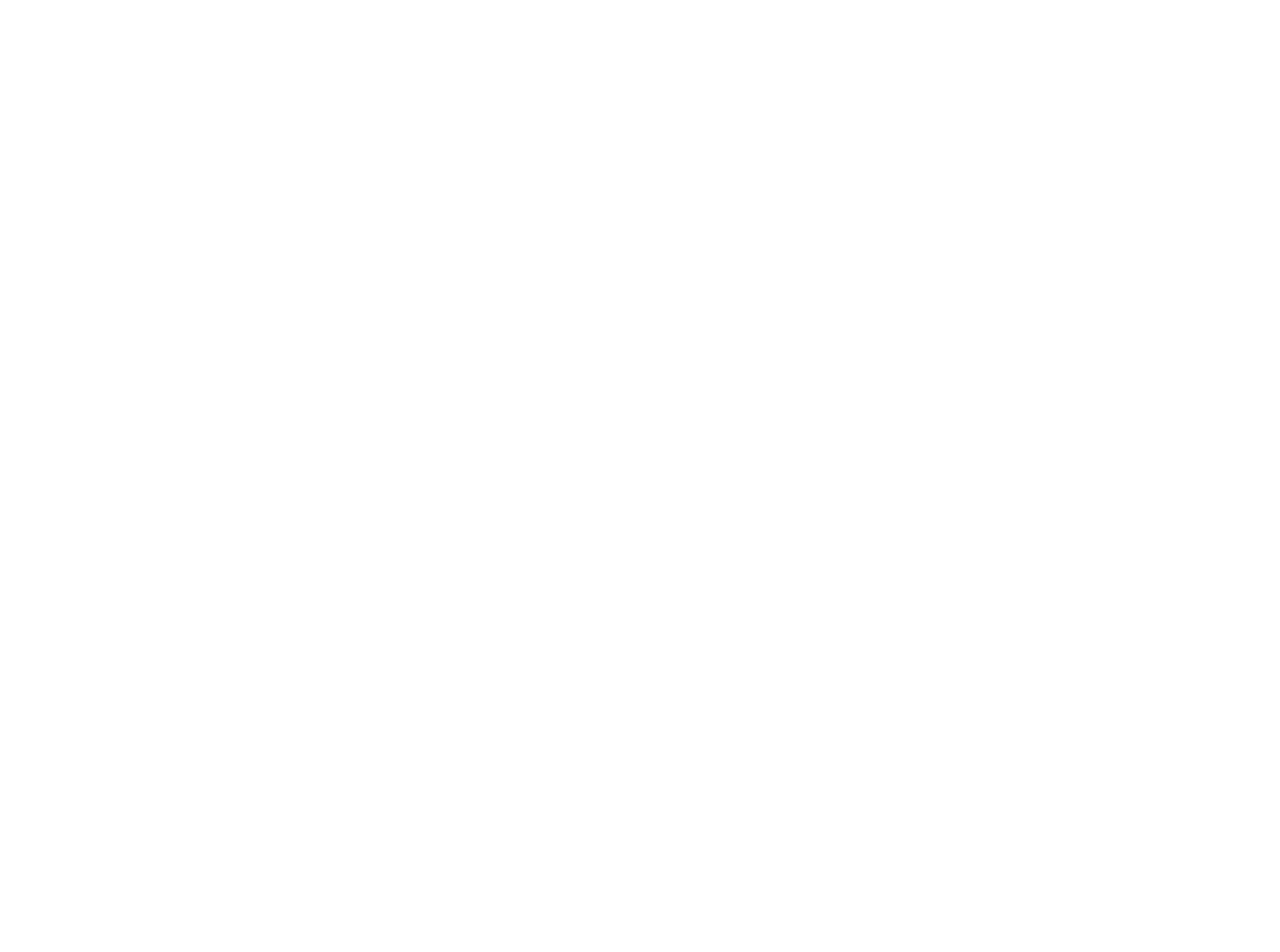
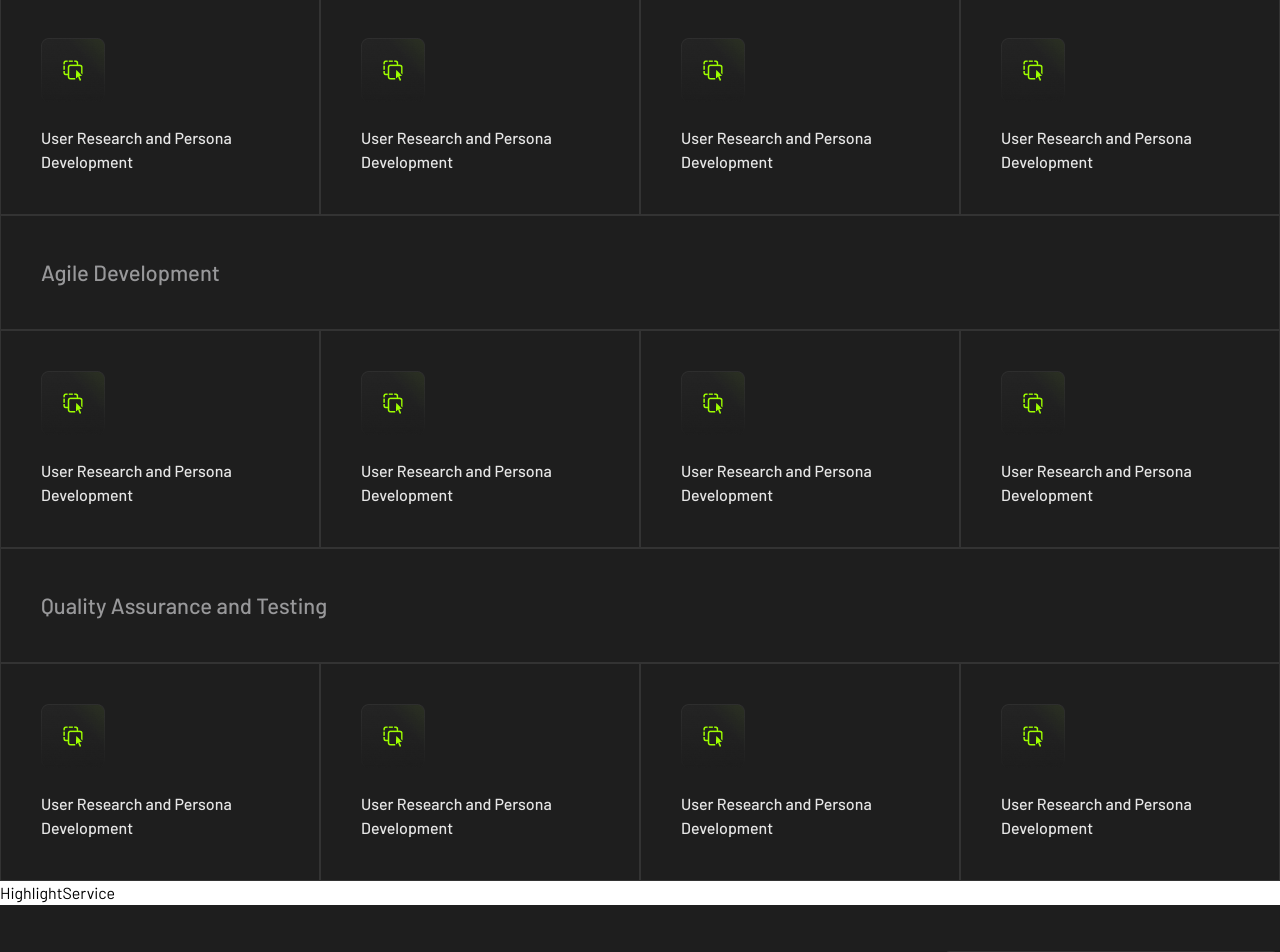
Before and after one commit to Ellham-dev/product-studio-with-react, a React (Vite) app: page /service in a window 1280 px wide. Shown: the part 3360-4312 px from the top of the page. Before the commit the page ends 3287 px from the top, so only its background shows below. Built offline with nearby package versions, Linux system fonts and the light colour scheme.

Commit message:
ManagementService componenets complete

```diff
--- a/src/components/ManagementService.jsx
+++ b/src/components/ManagementService.jsx
@@ -1,8 +1,82 @@
 import React from 'react'
+import DesignSIcon from '/DesignSIcon.png'
 
 const ManagementService = () => {
   return (
-    <div>ManagementService</div>
+    <>
+    <section className='bg-[#1E1E1E]'>
+                <div className="max-w-[1280px] mx-auto">
+                  <div className="border-x border-[#333333] px-10 pt-20 pb-10">
+                    <h2 className='text-[38px] font-semibold mb-2.5 text-white'>Project Management</h2>
+                    <p className='text-base leading-[150%] text-[#E6E6E6] mb-10 w-[950px]'>Our experienced project management team ensures that your projects are delivered on time, within budget, and according to your specifications. We follow industry-standard methodologies and employ effective communication and collaboration tools to keep you informed throughout the development process.</p>
+                    <span className='text-lg bg-[#262626] p-2.5 w-[330px] rounded-lg text-white'>Our project management services include:</span>
+                  </div>
+                  <div className="">
+                    <h3 className='text-[22px] font-medium text-[#98989A] border border-[#333333] px-10 py-10'>Project Planning and Scoping</h3>
+                    <div className="flex items-center justify-between">
+                      <div className="border border-[#333333] px-10 py-10 w-[320px]">
+                        <img src={DesignSIcon} alt="" className='mb-6'/>
+                        <p className='text-base leading-[150%] font-medium text-[#E6E6E6] w-[240px] '>User Research and Persona Development</p>
+                      </div>
+                      <div className="border border-[#333333] px-10 py-10 w-[320px]">
+                        <img src={DesignSIcon} alt="" className='mb-6'/>
+                        <p className='text-base leading-[150%] font-medium text-[#E6E6E6] w-[240px] '>User Research and Persona Development</p>
+                      </div>
+                      <div className="border border-[#333333] px-10 py-10 w-[320px]">
+                        <img src={DesignSIcon} alt="" className='mb-6'/>
+                        <p className='text-base leading-[150%] font-medium text-[#E6E6E6] w-[240px] '>User Research and Persona Development</p>
+                      </div>
+                      <div className="border border-[#333333] px-10 py-10 w-[320px]">
+                        <img src={DesignSIcon} alt="" className='mb-6'/>
+                        <p className='text-base leading-[150%] font-medium text-[#E6E6E6] w-[240px] '>User Research and Persona Development</p>
+                      </div>
+                    </div>
+                  </div>
+                  <div className="">
+                    <h3 className='text-[22px] font-medium text-[#98989A] border border-[#333333] px-10 py-10'>Agile Development</h3>
+                    <div className="flex items-center justify-between">
+                      <div className="border border-[#333333] px-10 py-10 w-[320px]">
+                        <img src={DesignSIcon} alt="" className='mb-6'/>
+                        <p className='text-base leading-[150%] font-medium text-[#E6E6E6] w-[240px] '>User Research and Persona Development</p>
+                      </div>
+                      <div className="border border-[#333333] px-10 py-10 w-[320px]">
+                        <img src={DesignSIcon} alt="" className='mb-6'/>
+                        <p className='text-base leading-[150%] font-medium text-[#E6E6E6] w-[240px] '>User Research and Persona Development</p>
+                      </div>
+                      <div className="border border-[#333333] px-10 py-10 w-[320px]">
+                        <img src={DesignSIcon} alt="" className='mb-6'/>
+                        <p className='text-base leading-[150%] font-medium text-[#E6E6E6] w-[240px] '>User Research and Persona Development</p>
+                      </div>
+                      <div className="border border-[#333333] px-10 py-10 w-[320px]">
+                        <img src={DesignSIcon} alt="" className='mb-6'/>
+                        <p className='text-base leading-[150%] font-medium text-[#E6E6E6] w-[240px] '>User Research and Persona Development</p>
+                      </div>
+                    </div>
+                  </div>
+                  <div className="">
+                    <h3 className='text-[22px] font-medium text-[#98989A] border border-[#333333] px-10 py-10'>Quality Assurance and Testing</h3>
+                    <div className="flex items-center justify-between">
+                      <div className="border border-[#333333] px-10 py-10 w-[320px]">
+                        <img src={DesignSIcon} alt="" className='mb-6'/>
+                        <p className='text-base leading-[150%] font-medium text-[#E6E6E6] w-[240px] '>User Research and Persona Development</p>
+                      </div>
+                      <div className="border border-[#333333] px-10 py-10 w-[320px]">
+                        <img src={DesignSIcon} alt="" className='mb-6'/>
+                        <p className='text-base leading-[150%] font-medium text-[#E6E6E6] w-[240px] '>User Research and Persona Development</p>
+                      </div>
+                      <div className="border border-[#333333] px-10 py-10 w-[320px]">
+                        <img src={DesignSIcon} alt="" className='mb-6'/>
+                        <p className='text-base leading-[150%] font-medium text-[#E6E6E6] w-[240px] '>User Research and Persona Development</p>
+                      </div>
+                      <div className="border border-[#333333] px-10 py-10 w-[320px]">
+                        <img src={DesignSIcon} alt="" className='mb-6'/>
+                        <p className='text-base leading-[150%] font-medium text-[#E6E6E6] w-[240px] '>User Research and Persona Development</p>
+                      </div>
+                    </div>
+                  </div>
+                </div>
+              </section>
+    </>
   )
 }
 
```
